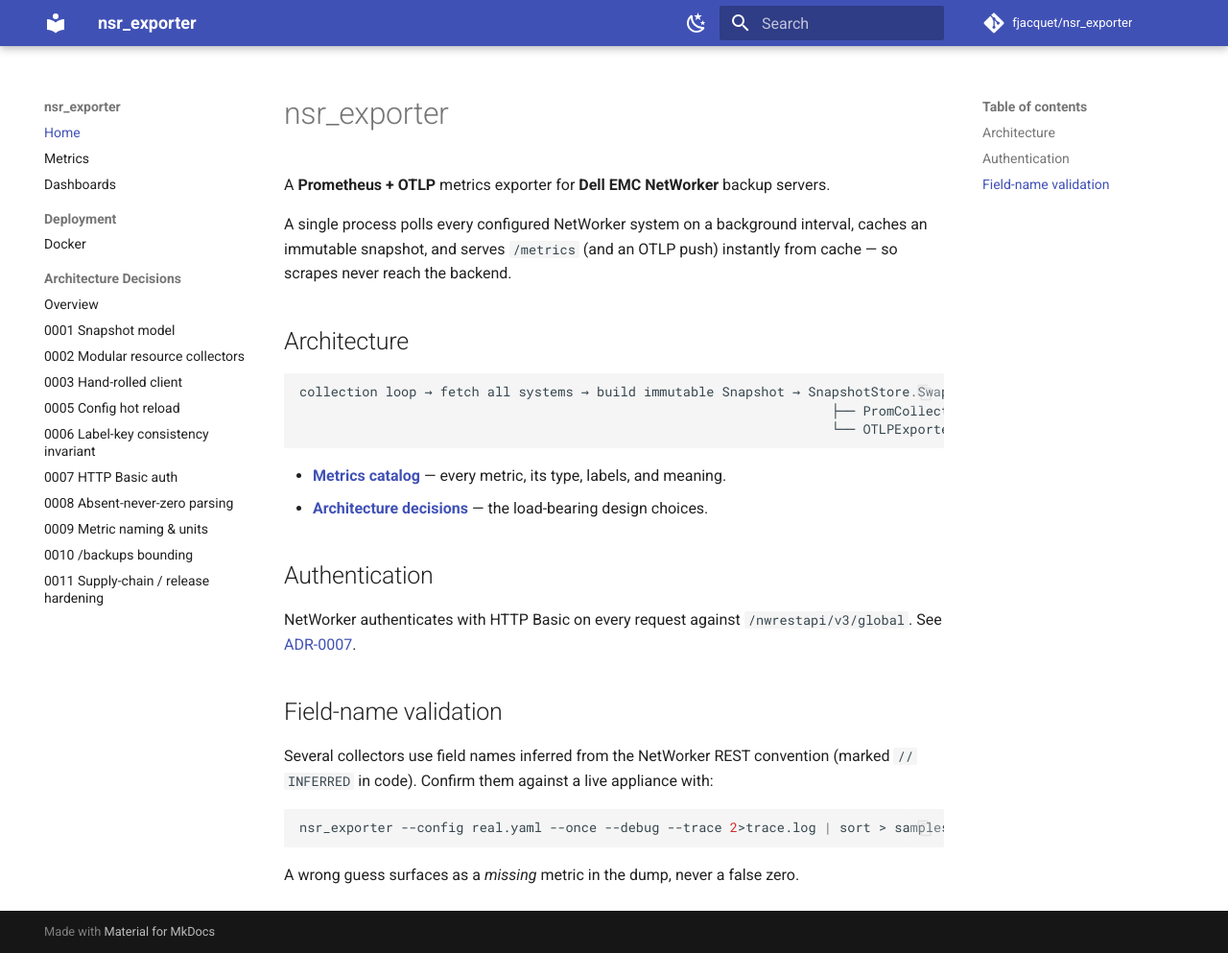
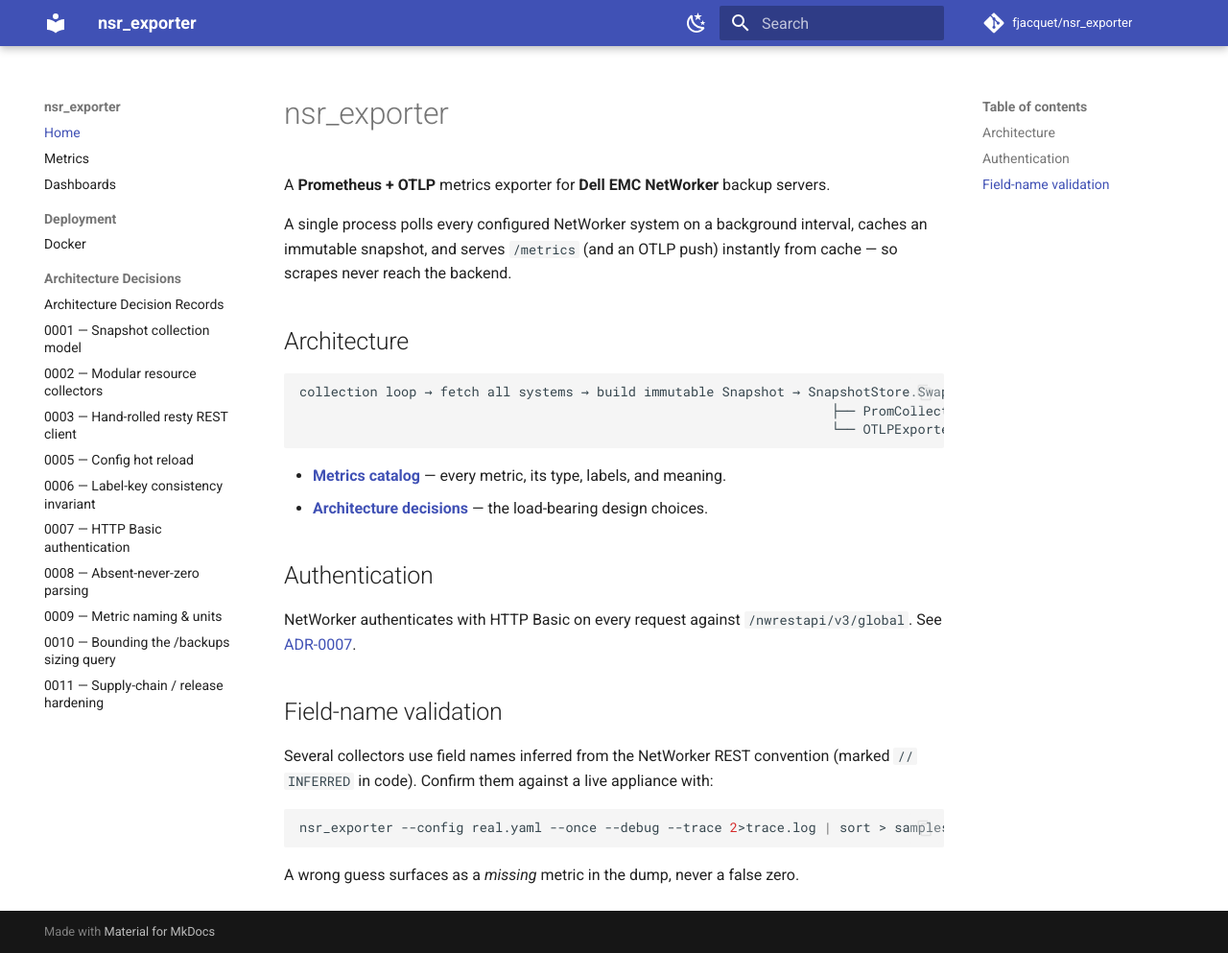
Before and after one commit to fjacquet/nsr_exporter, an MkDocs documentation site: the page built from docs/index.md, in a window 1280 px wide and 993 px high. Shown: the whole window at 96% size. Built offline with MkDocs 1.6.1 and Material for MkDocs 9.7.7, drawn with Linux system fonts in a browser that asks for light colours; comment, search, counter and statistics services are not loaded; part of the change alters nothing that is shown.

Commit message:
docs: make ADR nav dynamic via awesome-pages plugin
Root cause of the stale nav: mkdocs.yml declared a hand-maintained nav, so
every new ADR needed a manual entry and silently vanished from the published
site when forgotten (strict mode only warns, doesn't fail).

Replace the manual ADR list with the awesome-pages plugin:
  - plugins: search + awesome-pages in mkdocs.yml
  - top-level nav keeps curated labels; the ADR section is pulled in by the
    '...' rest token, titled/ordered by docs/adr/.pages
  - ADR titles now derive from each file's H1; drop a new ADR file in and it
    appears automatically — no mkdocs.yml edit
  - docs.yml installs mkdocs-awesome-pages-plugin

Verified: mkdocs build --strict passes; rendered nav lists all ten ADRs.

Co-Authored-By: Claude Opus 4.8 (1M context) <noreply@anthropic.com>

```diff
--- a/mkdocs.yml
+++ b/mkdocs.yml
@@ -20,24 +20,23 @@ theme:
     - navigation.sections
     - content.code.copy
 
+# `search` must be listed explicitly once a plugins block exists (it is only
+# implicit when no plugins are configured). awesome-pages auto-discovers pages
+# from the directory tree so curated sections below stay in sync with disk.
+plugins:
+  - search
+  - awesome-pages
+
 nav:
   - Home: index.md
   - Metrics: metrics.md
   - Dashboards: dashboards.md
   - Deployment:
       - Docker: deployment/docker.md
-  - Architecture Decisions:
-      - Overview: adr/index.md
-      - 0001 Snapshot model: adr/0001-snapshot-collection-model.md
-      - 0002 Modular resource collectors: adr/0002-modular-resource-collectors.md
-      - 0003 Hand-rolled client: adr/0003-hand-rolled-rest-client.md
-      - 0005 Config hot reload: adr/0005-config-hot-reload.md
-      - 0006 Label-key consistency invariant: adr/0006-label-key-consistency-invariant.md
-      - 0007 HTTP Basic auth: adr/0007-http-basic-auth.md
-      - 0008 Absent-never-zero parsing: adr/0008-absent-never-zero-parsing.md
-      - 0009 Metric naming & units: adr/0009-metric-naming-and-units.md
-      - 0010 /backups bounding: adr/0010-backups-bounding.md
-      - 0011 Supply-chain / release hardening: adr/0011-supply-chain-release-hardening.md
+  # `...` (awesome-pages rest token) pulls in everything not listed above —
+  # i.e. the docs/adr/ directory, titled and ordered by docs/adr/.pages. Drop a
+  # new ADR file in and it appears automatically; no mkdocs.yml edit required.
+  - ...
 
 # Keep working notes and the reference PDFs out of the published site so
 # `mkdocs build --strict` doesn't fail on pages that aren't part of the nav.
```
Also changed, not shown: docs/adr/.pages (added), 1 other file.
